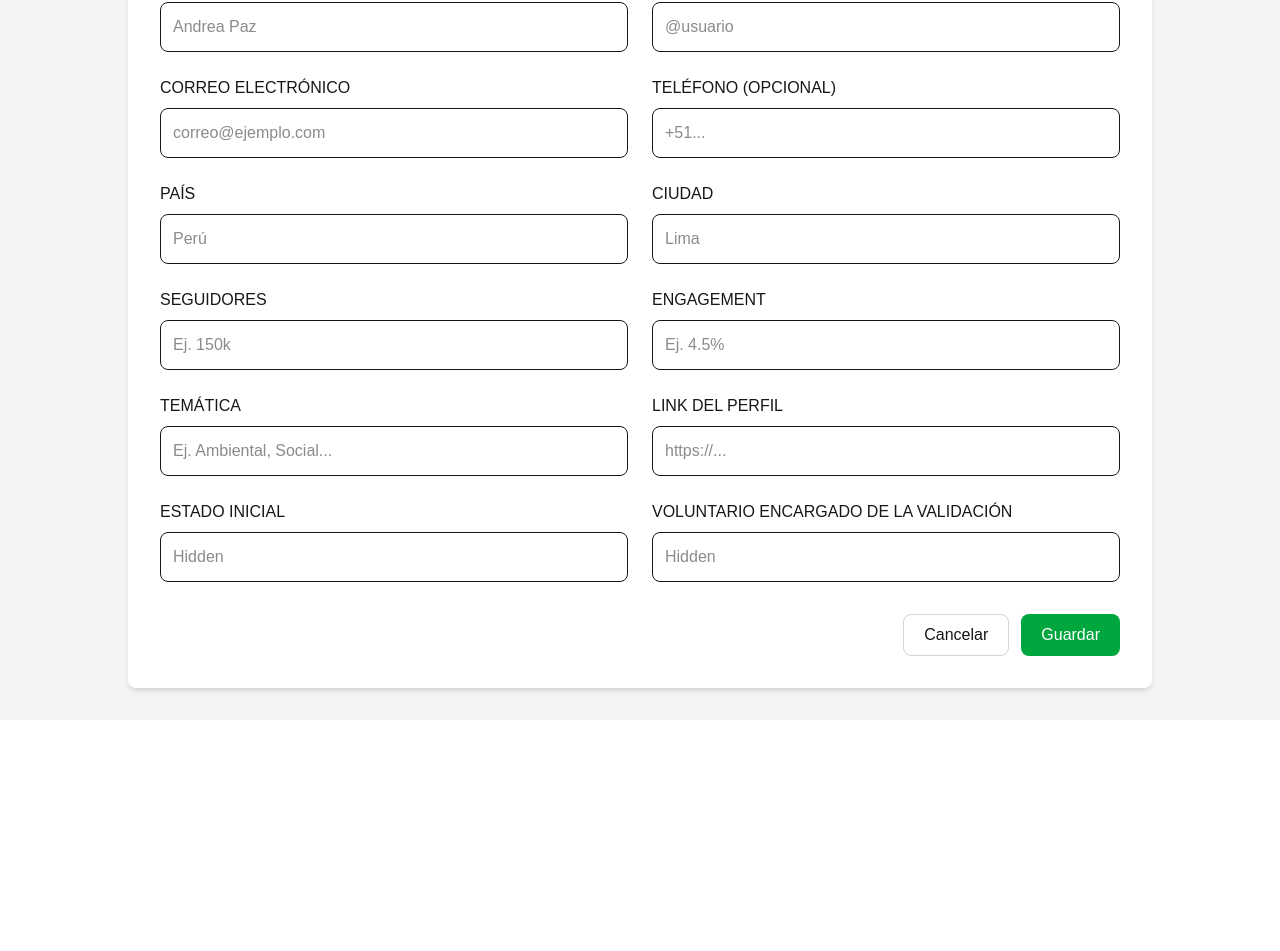
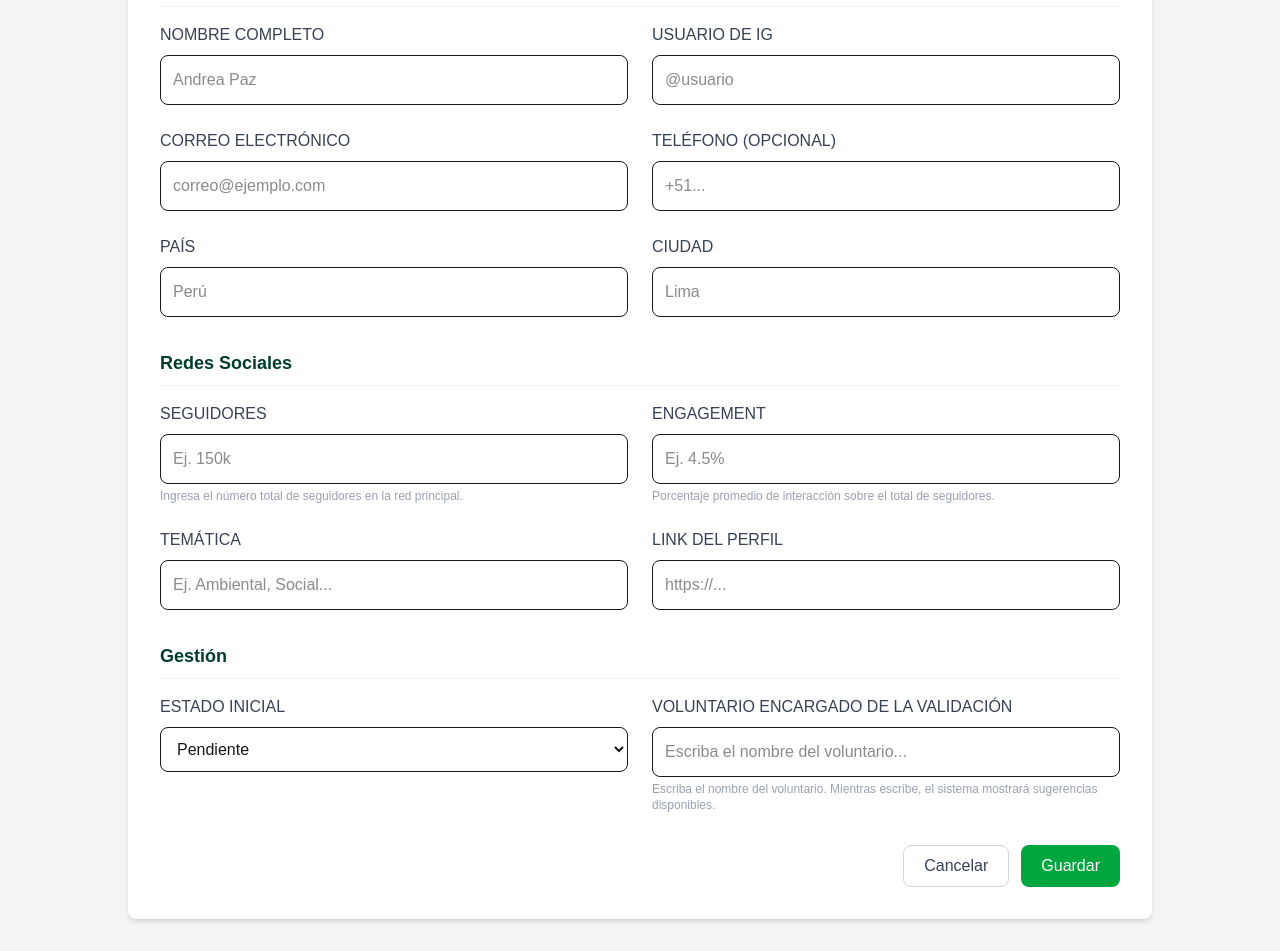
Before and after one commit to Jhair-Martel25/SISTEMAS_INFLUENCERS_FRONTEND, a Next.js app: page /influencers/registro in a window 1280 px wide. Shown: the part 194-1145 px from the top of the page. Before the commit the page ends 914 px from the top, so only its background shows below. Built offline with nearby package versions, Linux system fonts and the light colour scheme.

Commit message:
feat: reorganiza formulario de registro de influencer en secciones
Se dividió en Información Personal, Redes Sociales y Gestión, se agregaron textos de ayuda en Seguidores/Engagement, y se reemplazó Voluntario encargado por un datalist buscable en vez de una lista desplegable larga.

```diff
--- a/src/app/influencers/registro/page.tsx
+++ b/src/app/influencers/registro/page.tsx
@@ -9,18 +9,24 @@ export default function RegistroInfluencerPage() {
           </h1>
 
           <p className="text-gray-600 mt-2">
-                Ingresa los datos de perfil para añadirlo al sistema
+            Ingresa los datos de perfil para añadirlo al sistema.
           </p>
         </div>
 
+        <form className="space-y-8">
 
-        <form className="grid grid-cols-1 md:grid-cols-2 gap-6">
+          {/* Bloque 1: Información Personal */}
+          <div>
+            <h2 className="text-lg font-semibold text-[#003D2D] mb-4 pb-2 border-b border-gray-100">
+              Información Personal
+            </h2>
+
+            <div className="grid grid-cols-1 md:grid-cols-2 gap-6">
 
               <div>
-            <label className="block mb-2 font-medium">
+                <label className="block mb-2 font-medium text-gray-700">
                   NOMBRE COMPLETO
                 </label>
-
                 <input
                   type="text"
                   placeholder="Andrea Paz"
@@ -29,35 +35,31 @@ export default function RegistroInfluencerPage() {
               </div>
 
               <div>
-            <label className="block mb-2 font-medium">
+                <label className="block mb-2 font-medium text-gray-700">
                   USUARIO DE IG
                 </label>
-
                 <input
-              type="url"
+                  type="text"
                   placeholder="@usuario"
                   className="w-full border rounded-lg p-3"
                 />
               </div>
 
               <div>
-            <label className="block mb-2 font-medium">
+                <label className="block mb-2 font-medium text-gray-700">
                   CORREO ELECTRÓNICO
                 </label>
-
                 <input
                   type="email"
-              required
                   placeholder="correo@ejemplo.com"
                   className="w-full border rounded-lg p-3"
                 />
               </div>
 
               <div>
-            <label className="block mb-2 font-medium">
+                <label className="block mb-2 font-medium text-gray-700">
                   TELÉFONO (OPCIONAL)
                 </label>
-
                 <input
                   type="text"
                   placeholder="+51..."
@@ -66,10 +68,9 @@ export default function RegistroInfluencerPage() {
               </div>
 
               <div>
-            <label className="block mb-2 font-medium">
+                <label className="block mb-2 font-medium text-gray-700">
                   PAÍS
                 </label>
-
                 <input
                   type="text"
                   placeholder="Perú"
@@ -78,10 +79,9 @@ export default function RegistroInfluencerPage() {
               </div>
 
               <div>
-            <label className="block mb-2 font-medium">
+                <label className="block mb-2 font-medium text-gray-700">
                   CIUDAD
                 </label>
-
                 <input
                   type="text"
                   placeholder="Lima"
@@ -89,35 +89,49 @@ export default function RegistroInfluencerPage() {
                 />
               </div>
 
+            </div>
+          </div>
+
+          {/* Bloque 2: Redes Sociales */}
           <div>
-            <label className="block mb-2 font-medium">
+            <h2 className="text-lg font-semibold text-[#003D2D] mb-4 pb-2 border-b border-gray-100">
+              Redes Sociales
+            </h2>
+
+            <div className="grid grid-cols-1 md:grid-cols-2 gap-6">
+
+              <div>
+                <label className="block mb-2 font-medium text-gray-700">
                   SEGUIDORES
                 </label>
-
                 <input
                   type="text"
                   placeholder="Ej. 150k"
                   className="w-full border rounded-lg p-3"
                 />
+                <p className="text-xs text-gray-400 mt-1">
+                  Ingresa el número total de seguidores en la red principal.
+                </p>
               </div>
 
               <div>
-            <label className="block mb-2 font-medium">
+                <label className="block mb-2 font-medium text-gray-700">
                   ENGAGEMENT
                 </label>
-
                 <input
                   type="text"
                   placeholder="Ej. 4.5%"
                   className="w-full border rounded-lg p-3"
                 />
+                <p className="text-xs text-gray-400 mt-1">
+                  Porcentaje promedio de interacción sobre el total de seguidores.
+                </p>
               </div>
 
               <div>
-            <label className="block mb-2 font-medium">
+                <label className="block mb-2 font-medium text-gray-700">
                   TEMÁTICA
                 </label>
-
                 <input
                   type="text"
                   placeholder="Ej. Ambiental, Social..."
@@ -126,46 +140,83 @@ export default function RegistroInfluencerPage() {
               </div>
 
               <div>
-            <label className="block mb-2 font-medium">
+                <label className="block mb-2 font-medium text-gray-700">
                   LINK DEL PERFIL
                 </label>
-
                 <input
-              type="text"
+                  type="url"
                   placeholder="https://..."
                   className="w-full border rounded-lg p-3"
                 />
               </div>
 
+            </div>
+          </div>
+
+          {/* Bloque 3: Gestión */}
           <div>
-            <label className="block mb-2 font-medium">
+            <h2 className="text-lg font-semibold text-[#003D2D] mb-4 pb-2 border-b border-gray-100">
+              Gestión
+            </h2>
+
+            <div className="grid grid-cols-1 md:grid-cols-2 gap-6">
+
+              <div>
+                <label className="block mb-2 font-medium text-gray-700">
                   ESTADO INICIAL
                 </label>
 
-            <input
-              type="text"
-              placeholder="Hidden"
-              className="w-full border rounded-lg p-3"
-            />
+                <select className="w-full border rounded-lg p-3 bg-white">
+                  <option>Pendiente</option>
+                  <option>Validado</option>
+                  <option>Rechazado</option>
+                </select>
               </div>
 
               <div>
-            <label className="block mb-2 font-medium">
+                <label className="block mb-2 font-medium text-gray-700">
                   VOLUNTARIO ENCARGADO DE LA VALIDACIÓN
                 </label>
 
                 <input
                   type="text"
-              placeholder="Hidden"
-              className="w-full border rounded-lg p-3"
+                  list="lista-voluntarios"
+                  placeholder="Escriba el nombre del voluntario..."
+                  className="w-full border rounded-lg p-3 focus:outline-none focus:ring-2 focus:ring-green-600"
                 />
+
+                <datalist id="lista-voluntarios">
+                  <option value="Mateo Rivera" />
+                  <option value="Mateo García" />
+                  <option value="Mateo Pérez" />
+                  <option value="Elena Salas" />
+                  <option value="Carlos Pardo" />
+                  <option value="Luis Mendoza" />
+                  <option value="María Fernández" />
+                  <option value="Ana Torres" />
+                  <option value="José Ramírez" />
+                  <option value="Lucía Herrera" />
+                </datalist>
+
+                <p className="text-xs text-gray-400 mt-1">
+                  Escriba el nombre del voluntario. Mientras escribe, el sistema mostrará sugerencias disponibles.
+                </p>
               </div>
+
+            </div>
+          </div>
+
         </form>
 
       <div className="flex justify-end gap-3 mt-8">
-            <button type="button" className="px-5 py-2 border border-gray-300 rounded-lg">Cancelar</button>
-            <button type="submit" className="px-5 py-2 bg-green-600 text-white rounded-lg">Guardar</button>
+            <button type="button" className="px-5 py-2 border border-gray-300 text-gray-700 rounded-lg hover:bg-gray-50 transition-colors duration-150">
+                Cancelar
+            </button>
+            <button type="submit" className="px-5 py-2 bg-green-600 text-white rounded-lg hover:bg-green-700 transition-colors duration-150 font-medium">
+                Guardar
+            </button>
         </div>
+
       </div>
     </main>
   );
```
Lines whose indentation alone changed are shown as unchanged.
